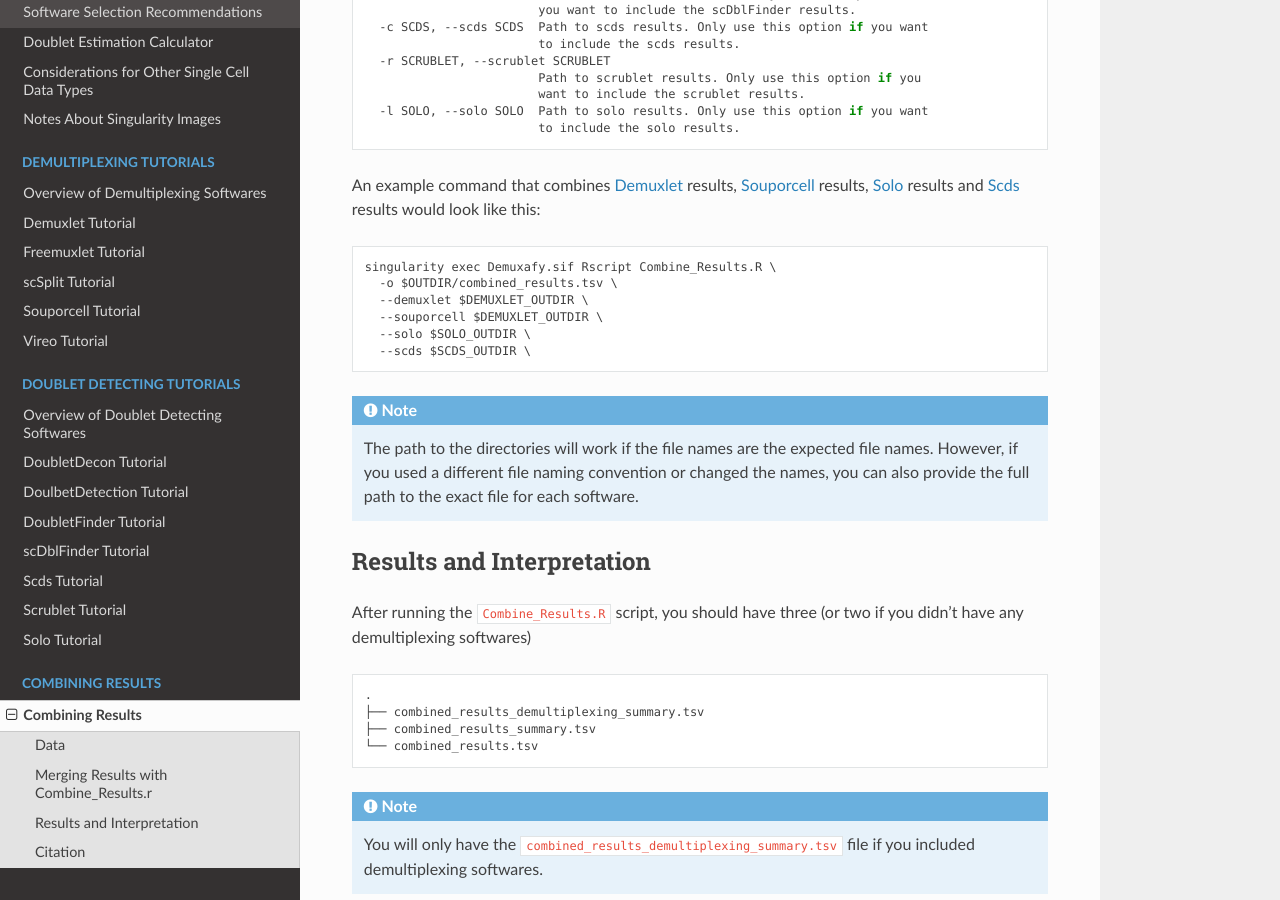
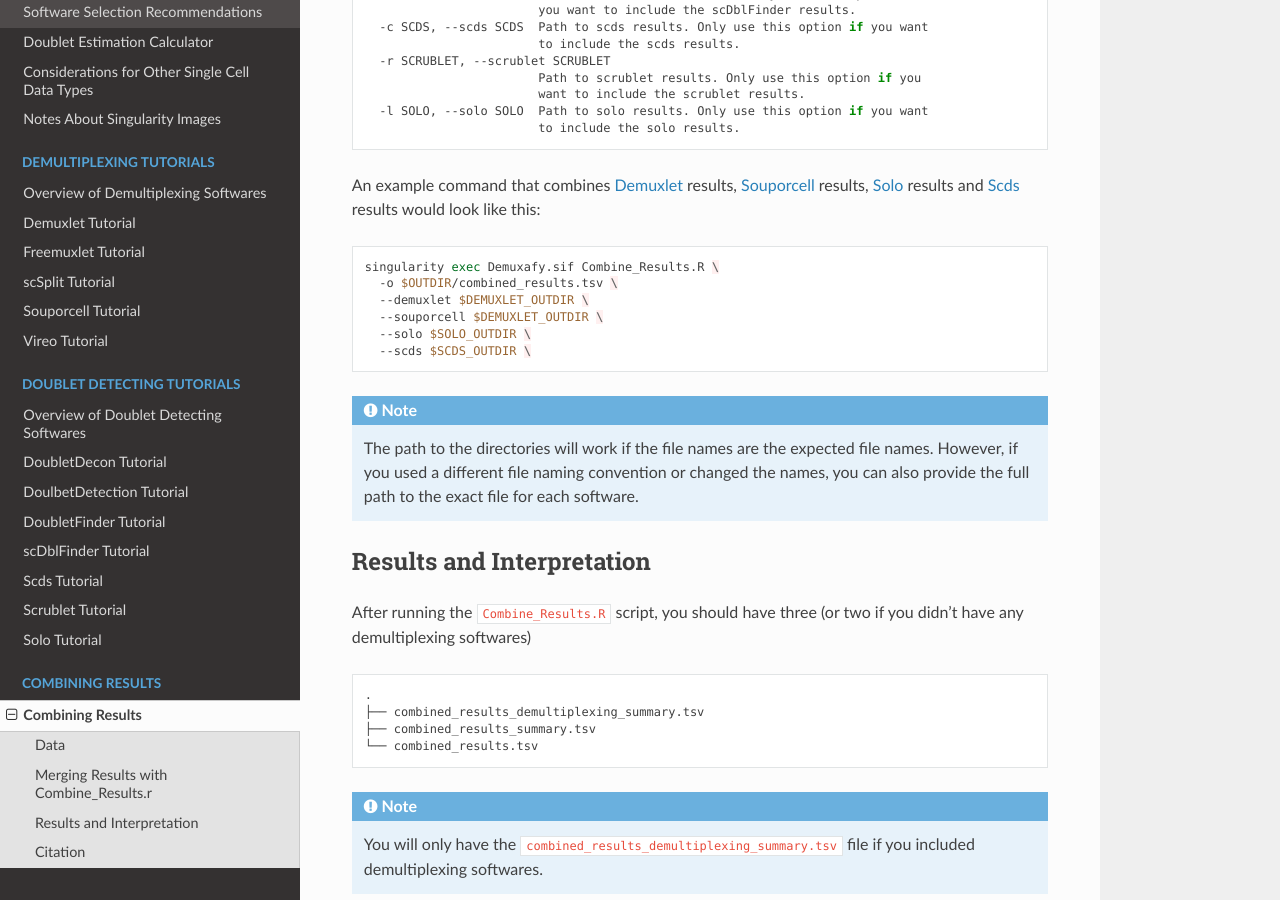
Before and after one commit to drneavin/Demultiplexing_Doublet_Detecting_Docs, a Sphinx documentation site: the page built from docs/source/CombineResults.rst, in a window 1280 px wide and 900 px high, scrolled down 1764 px. Built offline with Sphinx 7.4.7 and the Read the Docs theme 2.0.0, drawn with Linux system fonts in a browser that asks for light colours.

Commit message:
singularity update

```diff
--- a/docs/source/CombineResults.rst
+++ b/docs/source/CombineResults.rst
@@ -30,7 +30,7 @@
 
 .. code-block:: bash
 
-  singularity exec Demuxafy.sif Rscript Combine_Results.R -h
+  singularity exec Demuxafy.sif Combine_Results.R -h
 
 Providing the possible parameter options:
 
@@ -98,9 +98,9 @@
 
 An example command that combines :ref:`Demuxlet <Demuxlet-docs>` results, :ref:`Souporcell <Souporcell-docs>` results, :ref:`Solo <Solo-docs>` results and :ref:`Scds <scds-docs>` results would look like this:
 
-.. code-block::
+.. code-block:: bash
 
-  singularity exec Demuxafy.sif Rscript Combine_Results.R \
+  singularity exec Demuxafy.sif Combine_Results.R \
     -o $OUTDIR/combined_results.tsv \
     --demuxlet $DEMUXLET_OUTDIR \
     --souporcell $DEMUXLET_OUTDIR \
```
